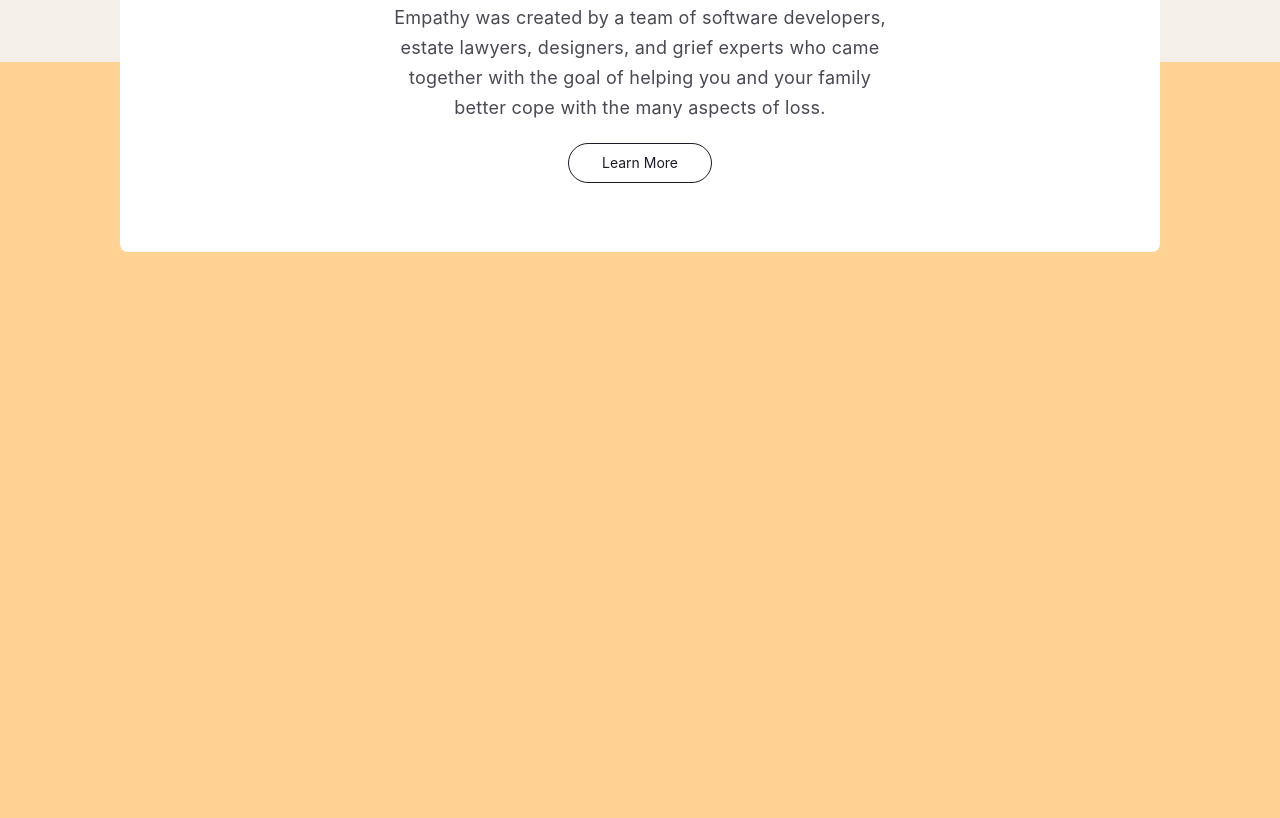
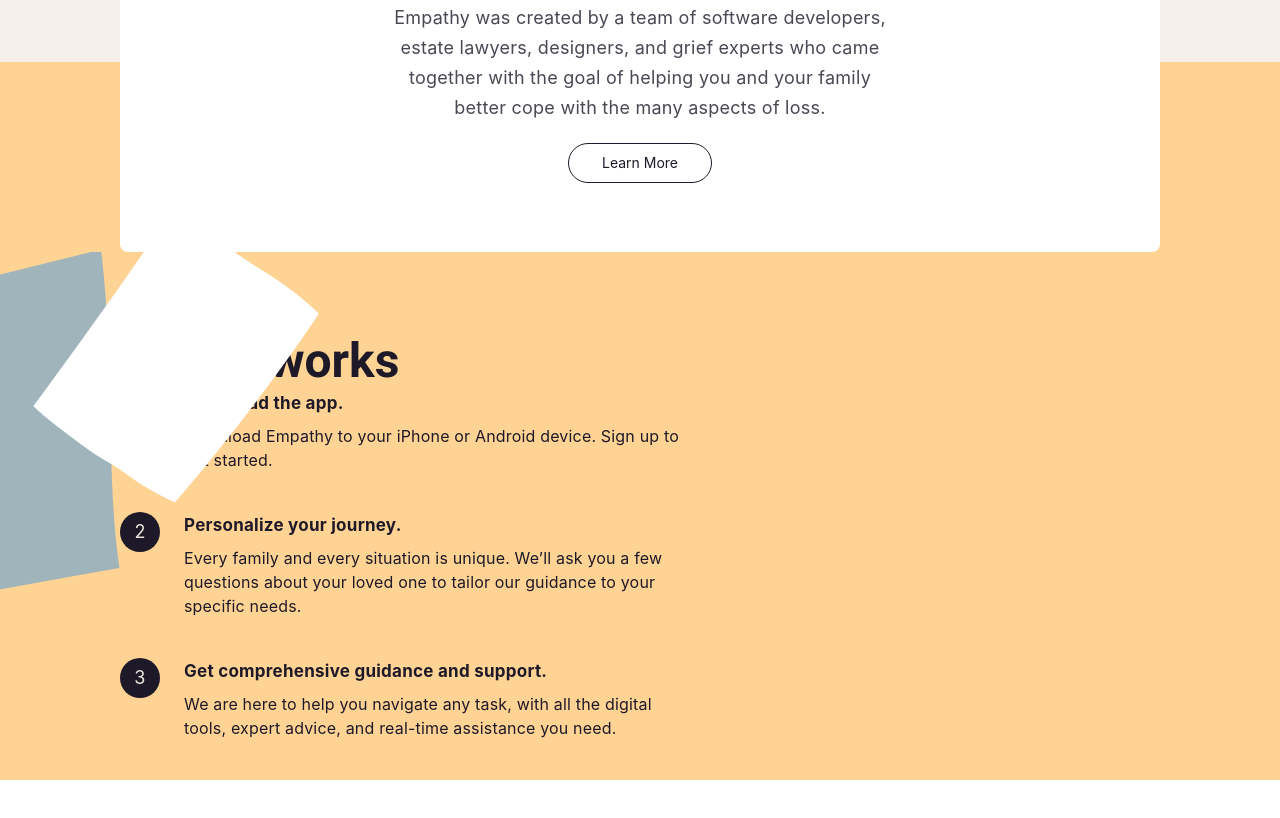
Before and after one commit to cignoBianco/empathy-layout, a plain HTML site: page index.html in a window 1280 px wide. Shown: the part 1137-1955 px from the top of the page. Drawn offline with Linux system fonts and the light colour scheme; a web font is replaced by a local one.

Commit message:
feat: third section

```diff
--- a/index.html
+++ b/index.html
@@ -68,7 +68,49 @@
             </div>
             <div class="second-section--peach-path"></div>
         </section>
-        <section class="third-section"></section>
+        <section class="third-section flex-section">
+            <div class="flex-section--part">
+                <h2 class="third-section--title">How it works</h2>
+                <img class="third-section--image" src="./assets/images/sheets.png" alt="sheets of paper" />
+            </div>
+            <div class="flex-section--part">
+                <ol class="ordered-list">
+                    <li class="ordered-list--item">
+                        <div class="ordered-list--number">1</div>
+                        <div class="ordered-list-content">
+                            <h4 class="ordered-list-content--title">
+                                Download the app.
+                            </h4>
+                            <p class="ordered-list-content--content">
+                                Download Empathy to your iPhone or Android device. Sign up to get started.
+                            </p>
+                        </div>
+                    </li>
+                    <li class="ordered-list--item">
+                        <div class="ordered-list--number">2</div>
+                        <div class="ordered-list-content">
+                            <h4 class="ordered-list-content--title">
+                                Personalize your journey.
+                            </h4>
+                            <p class="ordered-list-content--content">
+                                Every family and every situation is unique. We’ll ask you a few questions about your loved one to tailor our guidance to your specific needs.
+                            </p>
+                        </div>
+                    </li>
+                    <li class="ordered-list--item">
+                        <div class="ordered-list--number">3</div>
+                        <div class="ordered-list-content">
+                            <h4 class="ordered-list-content--title">
+                                Get comprehensive guidance and support.
+                            </h4>
+                            <p class="ordered-list-content--content">
+                                We are here to help you navigate any task, with all the digital tools, expert advice, and real-time assistance you need.
+                            </p>
+                        </div>
+                    </li>
+                </ol>
+            </div>
+        </section>
     </main>
     <footer>
 
--- a/style.css
+++ b/style.css
@@ -423,6 +423,87 @@
 .second-section--button:hover {}
 
 .third-section {
-    min-height: 700px;
     background-color: var(--peach-color);
+    min-height: 500px;
+    overflow: hidden
 }
+
+.third-section--image {
+    bottom: -270px;
+    left: -150px;
+    position: absolute;
+    z-index: 1;
+}
+
+.flex-section {
+    width: -webkit-fill-available;
+    padding: 80px 120px 0;
+    margin-bottom: 112px;
+    display: flex;
+    justify-content: space-between;
+    flex-wrap: wrap;
+}
+
+.flex-section--part {
+    max-width: 600px;
+    max-height: 510px;
+    width: -webkit-fill-available;
+    position: relative;
+}
+
+.third-section--title {
+    font-family: 'Roboto';
+    font-style: normal;
+    font-weight: 700;
+    font-size: 48px;
+    line-height: 58px;
+}
+
+.ordered-list {
+    list-style: none;
+}
+
+.ordered-list--item {
+    display: flex;
+    justify-content: flex-start;
+    margin-bottom: 40px;
+}
+
+.ordered-list--number {
+    margin-right: 24px;
+    width: 40px;
+    height: 40px;
+    font-family: 'Inter';
+    font-style: normal;
+    font-weight: 400;
+    font-size: 18px;
+    line-height: 26px;
+    text-align: center;
+    display: flex;
+    justify-content: center;
+    align-items: center;
+    letter-spacing: 0.252px;
+    color: #EDE6DD;
+    background-color: var(--black-color);
+    border-radius: 50%;
+}
+
+.ordered-list-content--title {
+    margin-bottom: 8px;
+    font-family: 'Inter';
+    font-style: normal;
+    font-weight: 700;
+    font-size: 17px;
+    line-height: 26px;
+    letter-spacing: 0.252px;
+}
+
+.ordered-list-content--content {
+    font-family: 'Inter';
+    font-style: normal;
+    font-weight: 400;
+    font-size: 16px;
+    line-height: 24px;
+    letter-spacing: 0.176px;
+    max-width: 500px;
+}
```
